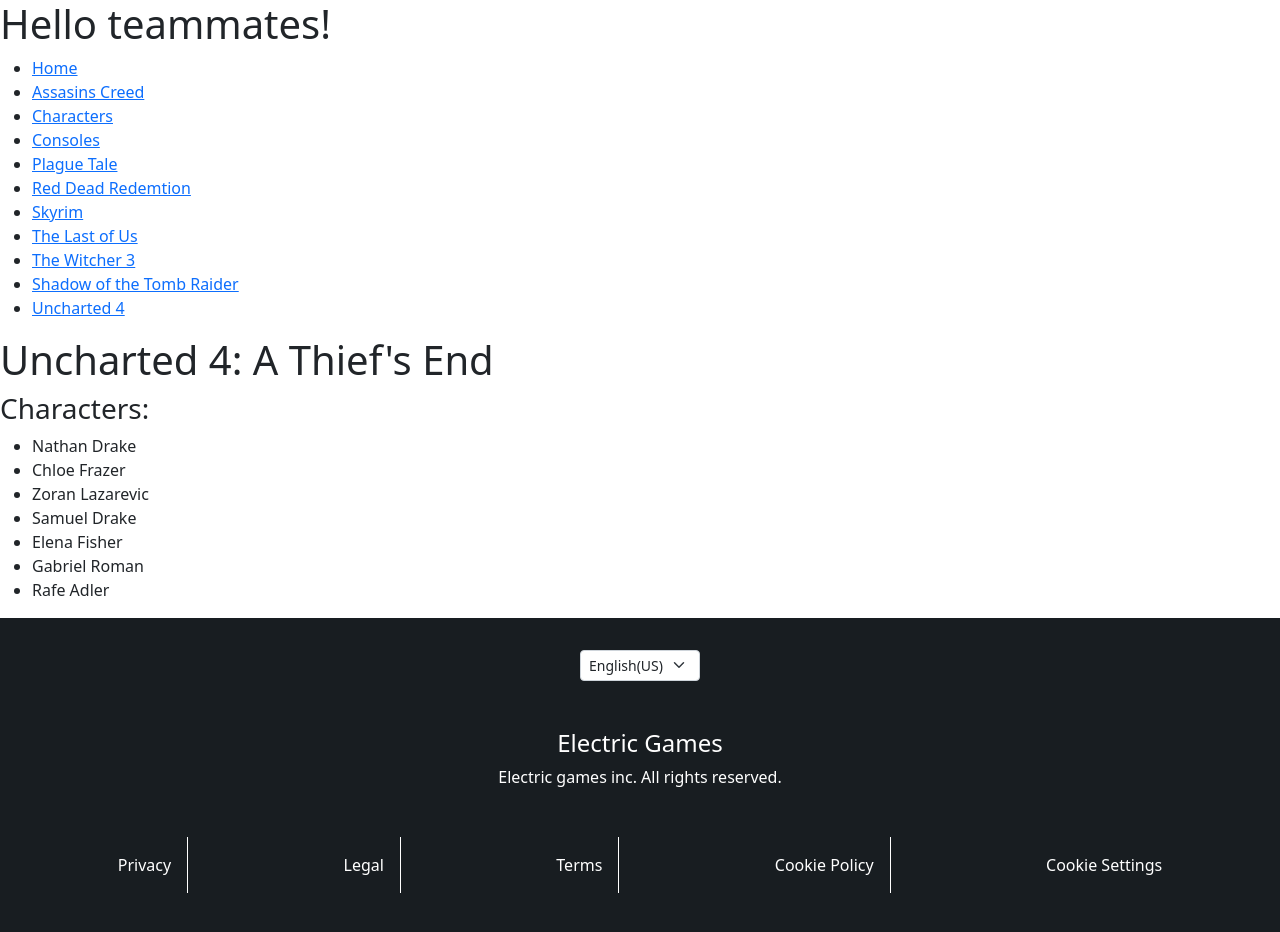
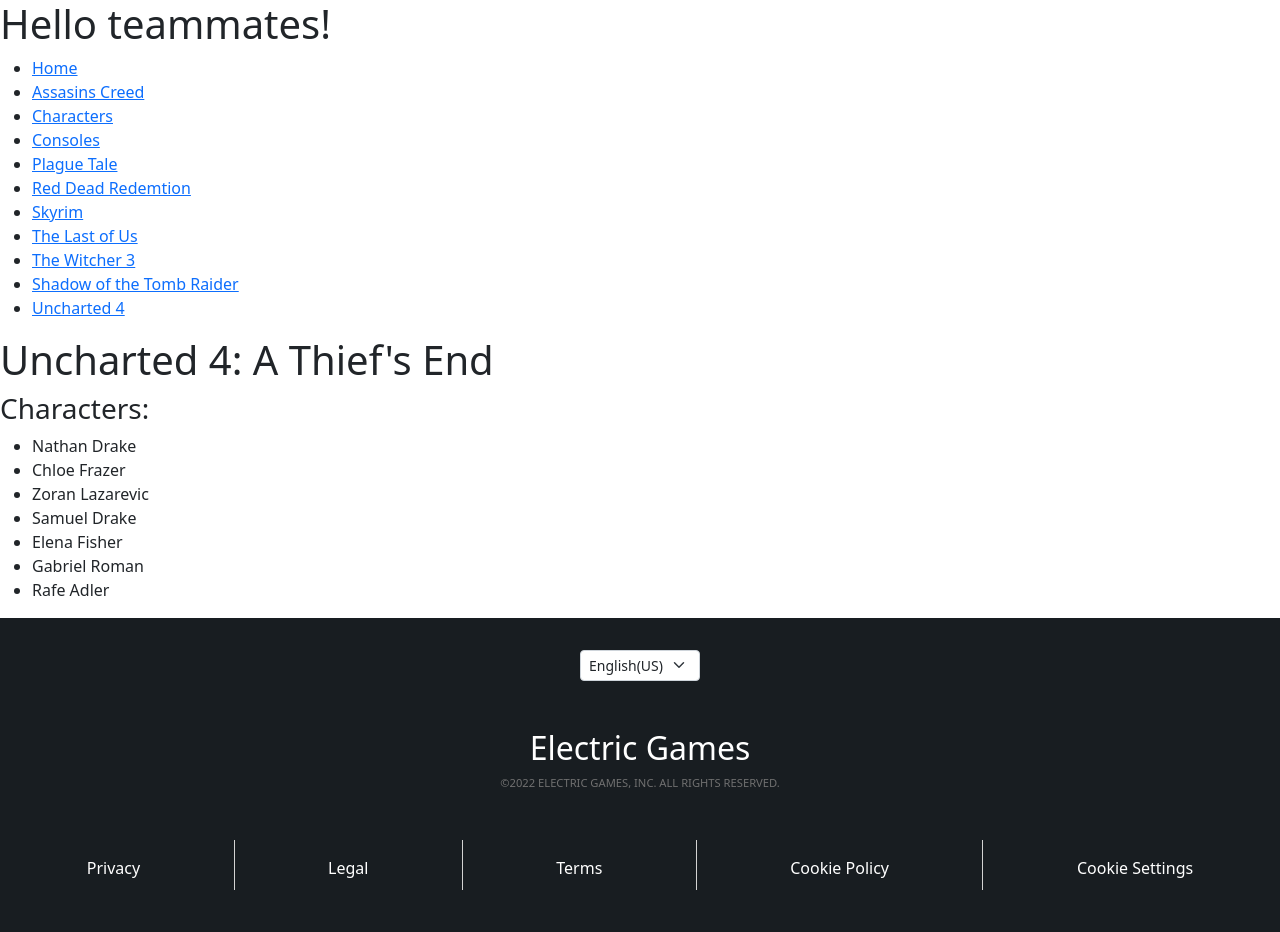
Before and after one commit to mape86/electric-games, a React (Create React App) app: page /UnchartedPage in a window 1280 px wide. Shown: the top 932 px of the page. Built offline with nearby package versions, Linux system fonts and the light colour scheme.

Commit message:
Updates to footer component.

```diff
--- a/src/components/shared/Footer.tsx
+++ b/src/components/shared/Footer.tsx
@@ -12,13 +12,17 @@
             </section>
             <section className="rights-section">
                 <h4>Electric Games</h4>
-                <p>Electric games inc. All rights reserved.</p>
+                <p>©2022 ELECTRIC GAMES, INC. ALL RIGHTS RESERVED.</p>
             </section>
             <nav className="footer-nav">
                     <Link to="" className="link-styling link-border" >Privacy</Link>
+                    <div className="vertical-line"></div>
                     <Link to="" className="link-styling link-border" >Legal</Link>
+                    <div className="vertical-line"></div>
                     <Link to="" className="link-styling link-border" >Terms</Link>
+                    <div className="vertical-line"></div>
                     <Link to="" className="link-styling link-border" >Cookie Policy</Link>
+                    <div className="vertical-line"></div>
                     <Link to="" className="link-styling" >Cookie Settings</Link>
             </nav>
         </footer>
--- a/src/components/shared/footer.css
+++ b/src/components/shared/footer.css
@@ -14,6 +14,15 @@
 .rights-section{
     text-align: center;
     padding: 2rem;
+}
+
+.rights-section p{
+    font-size: 0.7rem;
+    color: #707070;
+}
+
+.rights-section h4{
+    font-size: 2rem;
 }
 
 .footer-nav{
@@ -33,6 +42,9 @@
     color: white;
 }
 
-.link-border{
-    border-right: 1px solid white;
+.vertical-line{
+Float:left;
+ height:50px;
+ width:1px;
+ background-color: lightgray;
 }
```
